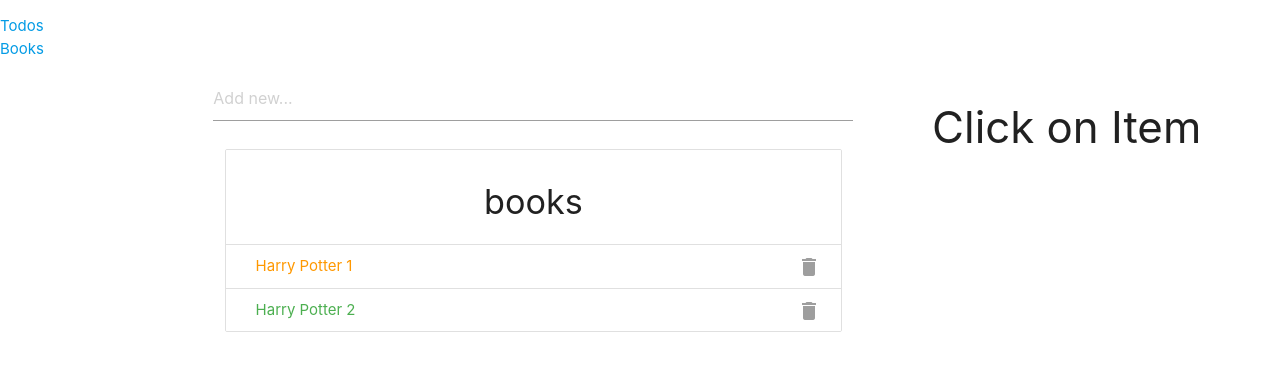
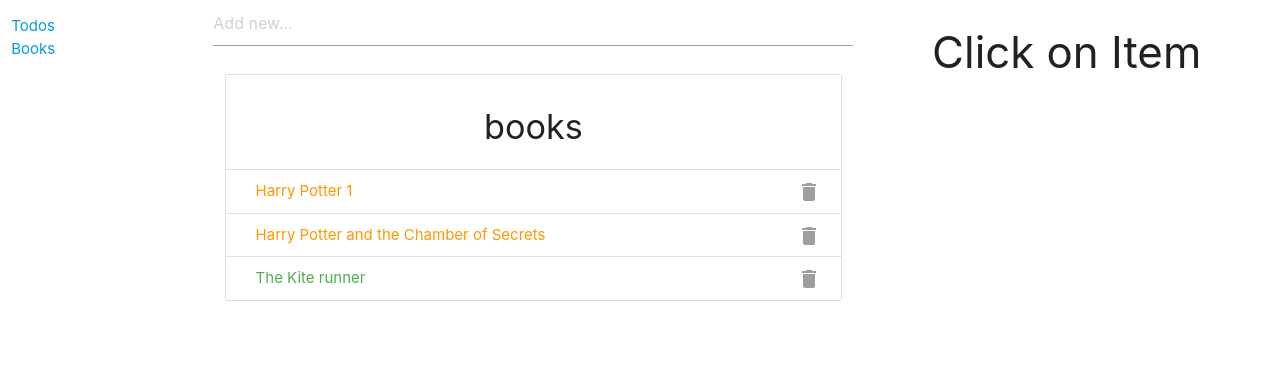
Before and after one commit to asamaiya00/meta-list, a React (Create React App) app: page /books in a window 1280 px wide. Shown: the top 370 px of the page. Built offline with nearby package versions, Linux system fonts and the light colour scheme; data requests are answered from the project's data file.

Commit message:
full CRUD working

```diff
--- a/db.json
+++ b/db.json
@@ -1,32 +1,4 @@
 {
-  "links": [
-    {
-      "id": 1,
-      "name": "todos",
-      "todos": [
-        {
-          "id": 1,
-          "name": "Buy groceries",
-          "content": "milk, bread, butter",
-          "comments": "from departmental store",
-          "completed": false,
-          "date": "2020-09-10T04:37:29.043Z"
-        },
-        {
-          "id": 2,
-          "name": "Get haircut",
-          "content": "It has been ages",
-          "comments": "",
-          "completed": true,
-          "date": "2020-09-07T07:25:20.237Z"
-        }
-      ]
-    },
-    {
-      "id": 2,
-      "name": "books"
-    }
-  ],
   "todos": [
     {
       "id": 1,
@@ -34,7 +6,7 @@
       "content": "milk, bread, butter",
       "comments": "from departmental store",
       "completed": false,
-      "date": "2020-09-10T04:37:29.043Z"
+      "date": "2020-09-10T09:39:44.236Z"
     },
     {
       "id": 2,
@@ -48,9 +20,9 @@
       "id": 3,
       "name": "Visit friend",
       "content": "In delhi",
-      "comments": "call him",
+      "comments": "call him now",
       "completed": false,
-      "date": "2020-09-06T17:08:57.078Z"
+      "date": "2020-09-10T09:39:46.140Z"
     },
     {
       "id": 4,
@@ -59,6 +31,14 @@
       "comments": "cash only",
       "completed": false,
       "date": "2020-09-06T17:07:22.056Z"
+    },
+    {
+      "id": 5,
+      "name": "Recharge mobile",
+      "content": "Rs. 399",
+      "comments": "",
+      "completed": true,
+      "date": "2020-09-10T09:26:59.253Z"
     }
   ],
   "books": [
@@ -72,11 +52,19 @@
     },
     {
       "id": 2,
-      "name": "Harry Potter 2",
-      "content": "J.K. Rowling 2 ",
-      "comments": "yet to read",
+      "name": "Harry Potter and the Chamber of Secrets",
+      "content": "J. K. Rowling",
+      "comments": "yet to start",
+      "completed": false,
+      "date": "2020-09-10T09:37:09.323Z"
+    },
+    {
+      "id": 3,
+      "name": "The Kite runner ",
+      "content": "khaled hosseini",
+      "comments": "it was a good book",
       "completed": true,
-      "date": "2020-09-07T07:25:20.237Z"
+      "date": "2020-09-10T09:38:32.140Z"
     }
   ]
 }
--- a/src/actions/todoActions.js
+++ b/src/actions/todoActions.js
@@ -21,10 +21,10 @@
     console.log(error);
   }
 };
-export const deleteTodo = (id) => async (dispatch) => {
+export const deleteTodo = (list, id) => async (dispatch) => {
   try {
     setLoading();
-    await fetch(`http://localhost:5000/todos/${id}`, {
+    await fetch(`http://localhost:5000/${list}/${id}`, {
       method: 'DELETE',
     });
     dispatch({
@@ -36,7 +36,7 @@
   }
 };
 
-export const addTodo = (name) => async (dispatch) => {
+export const addTodo = (list, name) => async (dispatch) => {
   try {
     setLoading();
     const todo = {
@@ -46,7 +46,7 @@
       completed: false,
       date: new Date(),
     };
-    const res = await fetch('http://localhost:5000/todos', {
+    const res = await fetch(`http://localhost:5000/${list}`, {
       method: 'POST',
       body: JSON.stringify(todo),
       headers: {
@@ -63,10 +63,10 @@
   }
 };
 
-export const updateTodo = (todo) => async (dispatch) => {
+export const updateTodo = (list, todo) => async (dispatch) => {
   try {
     setLoading();
-    const res = await fetch(`http://localhost:5000/todos/${todo.id}`, {
+    const res = await fetch(`http://localhost:5000/${list}/${todo.id}`, {
       method: 'PUT',
       body: JSON.stringify(todo),
       headers: {
@@ -83,10 +83,10 @@
   }
 };
 
-export const setCurrent = (todo) => {
+export const setCurrent = (item) => {
   return {
     type: SET_CURRENT,
-    payload: todo,
+    payload:  item,
   };
 };
 
--- a/src/components/layout/Main.js
+++ b/src/components/layout/Main.js
@@ -5,13 +5,12 @@
 const Main = ({ match }) => {
   return (
     <React.Fragment>
-      <div className="col l2 m2"></div>
       <div className="col l6 m6">
-        <AddTodo />
+        <AddTodo list={match.params.list} />
         <TodoList list={match.params.list} />
       </div>
       <div className="col l4 m4">
-        <TodoForm />
+        <TodoForm list={match.params.list} />
       </div>{' '}
     </React.Fragment>
   );
--- a/src/components/layout/SideBar.js
+++ b/src/components/layout/SideBar.js
@@ -6,6 +6,7 @@
 const SideBar = () => {
   return (
     <Fragment>
+      <div className="col l2 m2">
         <ul>
           <li>
             <Link to="/Todos">Todos</Link>
@@ -14,6 +15,7 @@
             <Link to="/Books">Books</Link>
           </li>
         </ul>
+      </div>
       <Switch>
         <Route exact path="/:list" component={Main} />
       </Switch>
--- a/src/components/layout/TodoForm.js
+++ b/src/components/layout/TodoForm.js
@@ -2,7 +2,7 @@
 import { connect } from 'react-redux';
 import { updateTodo, clearCurrent } from '../../actions/todoActions';
 
-const TodoForm = ({ todo: { todos, current }, updateTodo,clearCurrent }) => {
+const TodoForm = ({ todo: { current }, updateTodo, clearCurrent, list }) => {
   const [content, setContent] = useState('');
   const [completed, setCompleted] = useState(false);
   const [comments, setComments] = useState('');
@@ -18,13 +18,13 @@
   const onClick = () => {
     const updated = {
       id: current.id,
-      name:current.name,
+      name: current.name,
       content,
       comments,
       completed,
       date: new Date(),
     };
-    updateTodo(updated);
+    updateTodo(list, updated);
     clearCurrent();
   };
   if (!current) return <h3 className="center">Click on Item</h3>;
@@ -77,4 +77,4 @@
   };
 };
 
-export default connect(mapStateToProps, { updateTodo,clearCurrent })(TodoForm);
+export default connect(mapStateToProps, { updateTodo, clearCurrent })(TodoForm);
--- a/src/components/todos/AddTodo.js
+++ b/src/components/todos/AddTodo.js
@@ -4,13 +4,13 @@
 import { addTodo } from '../../actions/todoActions';
 import { connect } from 'react-redux';
 
-const AddTodo = ({ addTodo }) => {
+const AddTodo = ({ addTodo, list }) => {
   const [name, setName] = useState('');
   const onSubmit = (e) => {
     if (name.trim() === '' && e.keyCode === 13) {
       M.toast({ html: 'Enter todo name' });
     } else if (e.keyCode === 13) {
-      addTodo(name);
+      addTodo(list, name);
       setName('');
     }
   };
--- a/src/components/todos/TodoItem.js
+++ b/src/components/todos/TodoItem.js
@@ -1,8 +1,16 @@
 import React from 'react';
-import { deleteTodo, setCurrent } from '../../actions/todoActions';
+import {
+  deleteTodo,
+  setCurrent,
+  clearCurrent,
+} from '../../actions/todoActions';
 import { connect } from 'react-redux';
 
-const TodoItem = ({ todo, deleteTodo, setCurrent }) => {
+const TodoItem = ({ todo, deleteTodo, setCurrent, clearCurrent,list }) => {
+  const deleteItem = () => {
+    deleteTodo(list, todo.id);
+    clearCurrent();
+  };
   return (
     <li className="collection-item">
       <div>
@@ -13,11 +21,7 @@
         >
           {todo.name}
         </a>
-        <a
-          href="#!"
-          onClick={() => deleteTodo(todo.id)}
-          className="secondary-content"
-        >
+        <a href="#!" onClick={deleteItem} className="secondary-content">
           <i className="material-icons grey-text">delete</i>
         </a>
       </div>
@@ -25,4 +29,6 @@
   );
 };
 
-export default connect(null, { deleteTodo, setCurrent })(TodoItem);
+export default connect(null, { deleteTodo, setCurrent, clearCurrent })(
+  TodoItem
+);
--- a/src/components/todos/TodoList.js
+++ b/src/components/todos/TodoList.js
@@ -1,11 +1,17 @@
 import React, { useEffect } from 'react';
 import TodoItem from './TodoItem';
 import { connect } from 'react-redux';
-import { getTodos } from '../../actions/todoActions';
+import { getTodos, clearCurrent } from '../../actions/todoActions';
 import Preloader from '../layout/Preloader';
 
-const TodoList = ({ todo: { todos, loading }, getTodos, list }) => {
+const TodoList = ({
+  todo: { todos, loading },
+  getTodos,
+  list,
+  clearCurrent,
+}) => {
   useEffect(() => {
+    clearCurrent();
     getTodos(list);
     // eslint-disable-next-line
   }, [list]);
@@ -19,7 +25,9 @@
         {!loading && todos.length === 0 ? (
           <p className="center">No items to show...</p>
         ) : (
-          todos.map((todo) => <TodoItem todo={todo} key={todo.id} />)
+          todos.map((todo) => (
+            <TodoItem todo={todo} key={todo.id} list={list} />
+          ))
         )}
       </ul>
     </div>
@@ -30,4 +38,4 @@
   todo: state.todo,
 });
 
-export default connect(mapStateToProps, { getTodos })(TodoList);
+export default connect(mapStateToProps, { getTodos, clearCurrent })(TodoList);
```
Lines whose indentation alone changed are shown as unchanged.
